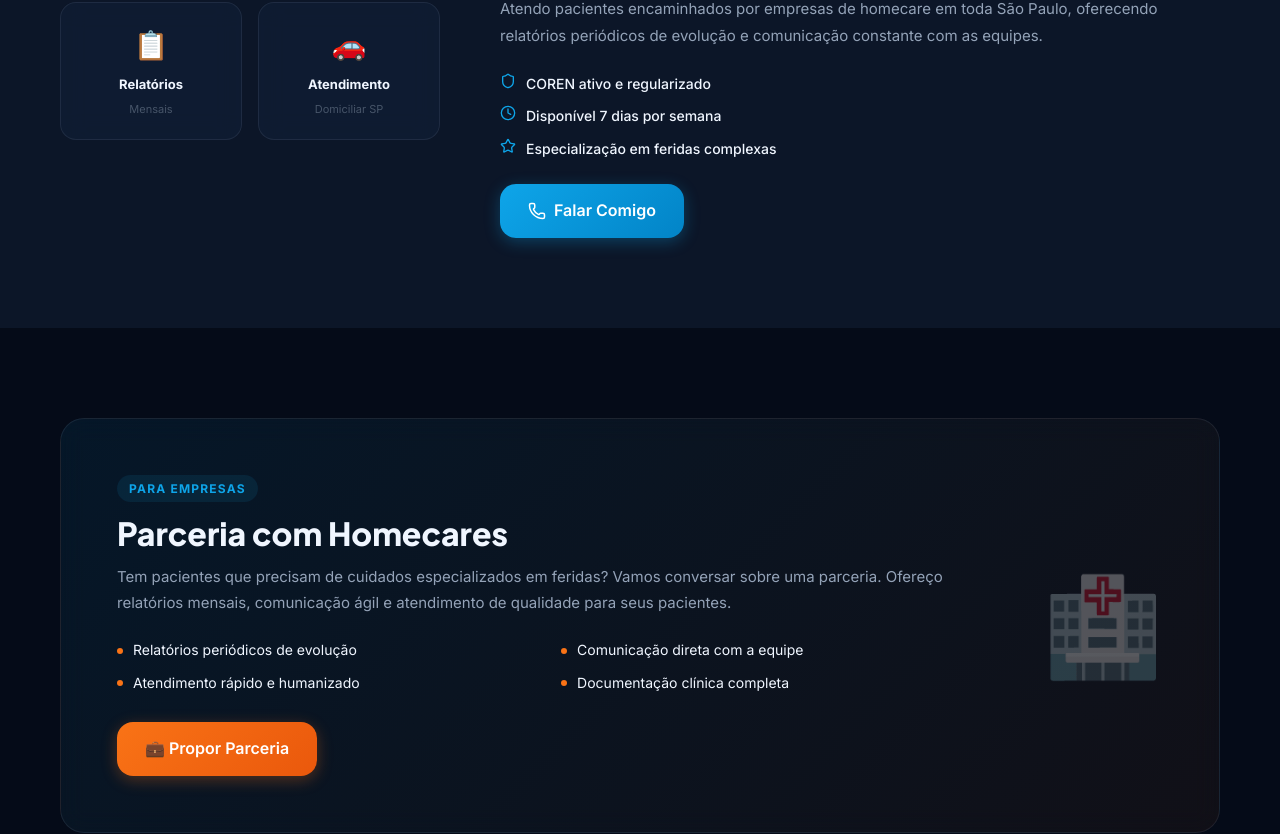
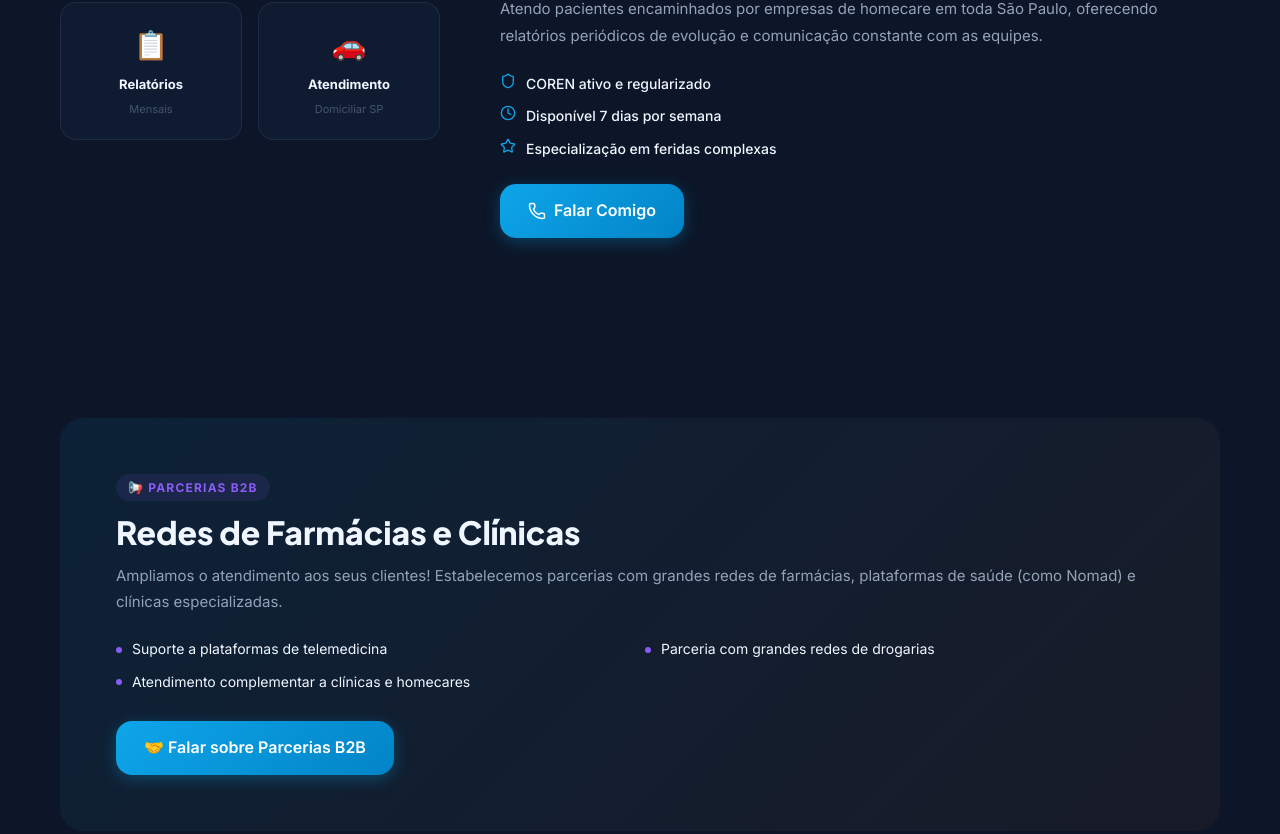
Before and after one commit to LeonardoGMendoza/enfermeiraferidas, a React (Vite) app: page / in a window 1280 px wide. Shown: the part 1963-2797 px from the top of the page. Built offline with nearby package versions, Linux system fonts and the light colour scheme.

Commit message:
Improve mobile menu functionality and clean up code
Refactor mobile menu handling and update icon comments.

```diff
--- a/src/pages/LandingPage.jsx
+++ b/src/pages/LandingPage.jsx
@@ -3,9 +3,7 @@ import { useNavigate } from 'react-router-dom';
 import { Activity, MapPin, Phone, Star, ArrowRight, Shield, Clock, Heart, Cross, Menu, X } from 'lucide-react';
 import './LandingPage.css';
 
-// Ícones SVG de enfermagem/curativos para substituir as bolinhas
 const NursingIcons = [
-  // Curativo/Band-aid
   { id: 'bandaid', size: 80, delay: '0s', duration: '14s', top: '8%', right: '5%',
     svg: (
       <svg viewBox="0 0 64 64" fill="none" xmlns="http://www.w3.org/2000/svg">
@@ -18,7 +16,6 @@ const NursingIcons = [
       </svg>
     )
   },
-  // Seringa
   { id: 'syringe', size: 90, delay: '-4s', duration: '16s', top: '65%', left: '2%',
     svg: (
       <svg viewBox="0 0 64 64" fill="none" xmlns="http://www.w3.org/2000/svg">
@@ -31,7 +28,6 @@ const NursingIcons = [
       </svg>
     )
   },
-  // Cruz médica
   { id: 'cross', size: 60, delay: '-8s', duration: '12s', top: '38%', left: '52%',
     svg: (
       <svg viewBox="0 0 64 64" fill="none" xmlns="http://www.w3.org/2000/svg">
@@ -41,7 +37,6 @@ const NursingIcons = [
       </svg>
     )
   },
-  // Coração com pulso
   { id: 'heart', size: 70, delay: '-2s', duration: '10s', top: '18%', left: '18%',
     svg: (
       <svg viewBox="0 0 64 64" fill="none" xmlns="http://www.w3.org/2000/svg">
@@ -50,7 +45,6 @@ const NursingIcons = [
       </svg>
     )
   },
-  // Pílula
   { id: 'pill', size: 65, delay: '-6s', duration: '8s', top: '68%', left: '38%',
     svg: (
       <svg viewBox="0 0 64 64" fill="none" xmlns="http://www.w3.org/2000/svg">
@@ -60,7 +54,6 @@ const NursingIcons = [
       </svg>
     )
   },
-  // Termômetro
   { id: 'thermo', size: 50, delay: '-3s', duration: '12s', top: '13%', left: '43%',
     svg: (
       <svg viewBox="0 0 64 64" fill="none" xmlns="http://www.w3.org/2000/svg">
@@ -71,7 +64,6 @@ const NursingIcons = [
       </svg>
     )
   },
-  // Estetoscópio
   { id: 'stethoscope', size: 85, delay: '-9s', duration: '14s', bottom: '8%', right: '18%',
     svg: (
       <svg viewBox="0 0 64 64" fill="none" xmlns="http://www.w3.org/2000/svg">
@@ -85,7 +77,6 @@ const NursingIcons = [
       </svg>
     )
   },
-  // Pezinho/Pé diabético
   { id: 'foot', size: 55, delay: '-1s', duration: '7s', top: '53%', right: '8%',
     svg: (
       <svg viewBox="0 0 64 64" fill="none" xmlns="http://www.w3.org/2000/svg">
@@ -104,9 +95,12 @@ export default function LandingPage() {
   const navigate = useNavigate();
   const [mobileMenuOpen, setMobileMenuOpen] = useState(false);
 
+  const closeMenu = () => setMobileMenuOpen(false);
+
   return (
     <div className="landing">
-      {/* Header */}
+
+      {/* ── Header ── */}
       <header className="landing-header">
         <div className="lh-logo">
           <div className="lh-logo-icon"><Activity size={20} /></div>
@@ -114,6 +108,8 @@ export default function LandingPage() {
             <span className="lh-logo-name">Enfermeira Feridas</span>
           </div>
         </div>
+
+        {/* Desktop nav */}
         <nav className="lh-nav-desktop">
           <a href="#servicos">Serviços</a>
           <a href="#sobre">Sobre</a>
@@ -122,41 +118,35 @@ export default function LandingPage() {
             Área Restrita
           </button>
         </nav>
-        <button className="mobile-menu-btn" onClick={() => setMobileMenuOpen(!mobileMenuOpen)} aria-label="Menu">
+
+        {/* Botão hambúrguer */}
+        <button
+          className="mobile-menu-btn"
+          onClick={() => setMobileMenuOpen(!mobileMenuOpen)}
+          aria-label="Menu"
+        >
           {mobileMenuOpen ? <X size={22} /> : <Menu size={22} />}
         </button>
       </header>
 
-      {/* Mobile Menu - Estilo Facebook (Dropdown Flutuante) */}
+      {/* ── Mobile Menu ── */}
       {mobileMenuOpen && (
         <>
-          <div className="mobile-menu-overlay" onClick={() => setMobileMenuOpen(false)}></div>
+          <div className="mobile-menu-overlay" onClick={closeMenu} />
           <div className="mobile-dropdown-menu">
-            <div className="mobile-dropdown-header">
-              <div className="md-avatar"><Activity size={24} /></div>
-              <div className="md-user-info">
-                <span className="md-name">Navegação</span>
-                <span className="md-sub">Enfermeira Feridas</span>
-              </div>
-            </div>
-
             <div className="mobile-dropdown-body">
-              <a href="#servicos" className="md-item" onClick={() => setMobileMenuOpen(false)}>
-                <span>Serviços</span>
-                <span className="md-chevron">›</span>
+              <a href="#servicos" className="md-item" onClick={closeMenu}>
+                Serviços
               </a>
-              <a href="#sobre" className="md-item" onClick={() => setMobileMenuOpen(false)}>
-                <span>Sobre Nós</span>
-                <span className="md-chevron">›</span>
+              <a href="#sobre" className="md-item" onClick={closeMenu}>
+                Sobre
               </a>
-              <a href="#contato" className="md-item" onClick={() => setMobileMenuOpen(false)}>
-                <span>Contato</span>
-                <span className="md-chevron">›</span>
+              <a href="#contato" className="md-item" onClick={closeMenu}>
+                Contato
               </a>
             </div>
-
             <div className="mobile-dropdown-footer">
-              <button className="btn btn-primary" onClick={() => { navigate('/app'); setMobileMenuOpen(false); }}>
+              <button className="btn btn-primary" onClick={() => { navigate('/app'); closeMenu(); }}>
                 Área Restrita
               </button>
             </div>
@@ -164,12 +154,11 @@ export default function LandingPage() {
         </>
       )}
 
-      {/* Hero */}
+      {/* ── Hero ── */}
       <section className="hero">
         <div className="hero-bg">
           <div className="hero-grid" />
           <div className="hero-glow" />
-          {/* Ícones de enfermagem animados */}
           {NursingIcons.map((icon) => (
             <div
               key={icon.id}
@@ -189,6 +178,7 @@ export default function LandingPage() {
             </div>
           ))}
         </div>
+
         <div className="hero-content">
           <div className="hero-badge">
             <Shield size={14} />
@@ -232,6 +222,7 @@ export default function LandingPage() {
             </div>
           </div>
         </div>
+
         <div className="hero-visual">
           <div className="hero-card glass">
             <div className="hcard-header">
@@ -270,7 +261,7 @@ export default function LandingPage() {
         </div>
       </section>
 
-      {/* Serviços */}
+      {/* ── Serviços ── */}
       <section className="section" id="servicos">
         <div className="section-label">O que oferecemos</div>
         <h2 className="section-title">Serviços Especializados</h2>
@@ -293,7 +284,7 @@ export default function LandingPage() {
         </div>
       </section>
 
-      {/* Sobre */}
+      {/* ── Sobre ── */}
       <section className="section section-alt" id="sobre">
         <div className="about-wrapper">
           <div className="about-visual">
@@ -350,63 +341,45 @@ export default function LandingPage() {
         </div>
       </section>
 
-      {/* Homecare CTA */}
-      <section className="section" id="homecares">
-        <div className="hc-cta glass">
+      {/* ── PARCERIAS: Redes de Farmácias e Clínicas (CORRIGIDO) ── */}
+      <section className="section section-alt" id="parcerias-redes">
+        <div className="hc-cta">
           <div className="hc-cta-content">
-            <div className="section-label">Para Empresas</div>
-            <h2 className="hc-cta-title">Parceria com Homecares</h2>
+            <div className="section-label" style={{ color: 'var(--info)', background: 'rgba(139,92,246,0.1)' }}>
+              📢 PARCERIAS B2B
+            </div>
+            <h2 className="hc-cta-title">Redes de Farmácias e Clínicas</h2>
             <p className="hc-cta-text">
-              Tem pacientes que precisam de cuidados especializados em feridas?
-              Vamos conversar sobre uma parceria. Ofereço relatórios mensais,
-              comunicação ágil e atendimento de qualidade para seus pacientes.
+              Ampliamos o atendimento aos seus clientes! Estabelecemos parcerias com grandes redes
+              de farmácias, plataformas de saúde (como Nomad) e clínicas especializadas.
             </p>
             <div className="hc-cta-benefits">
-              {['Relatórios periódicos de evolução','Comunicação direta com a equipe','Atendimento rápido e humanizado','Documentação clínica completa'].map((b,i) => (
-                <div key={i} className="hc-benefit">
-                  <span className="hc-benefit-dot" />
-                  {b}
-                </div>
-              ))}
+              <div className="hc-benefit">
+                <span className="hc-benefit-dot" style={{background: 'var(--info)'}} />
+                Suporte a plataformas de telemedicina
+              </div>
+              <div className="hc-benefit">
+                <span className="hc-benefit-dot" style={{background: 'var(--info)'}} />
+                Parceria com grandes redes de drogarias
+              </div>
+              <div className="hc-benefit">
+                <span className="hc-benefit-dot" style={{background: 'var(--info)'}} />
+                Atendimento complementar a clínicas e homecares
+              </div>
             </div>
             <a
-              href="https://wa.me/5511989553812?text=Olá!%20Sou%20de%20uma%20empresa%20de%20homecare%20e%20gostaria%20de%20conversar%20sobre%20parceria."
-              className="btn btn-accent btn-lg"
+              href="https://wa.me/5511989553812?text=Olá!%20Gostaria%20de%20conversar%20sobre%20uma%20parceria%20corporativa."
+              className="btn btn-primary btn-lg"
               target="_blank"
               rel="noreferrer"
             >
-              💼 Propor Parceria
-            </a>
-          </div>
-          <div className="hc-cta-img">🏥</div>
-        </div>
-      </section>
-
-      {/* Redes de Farmácias e Clínicas */}
-      <section className="section section-alt" id="parcerias-redes">
-        <div className="hc-cta glass">
-          <div className="hc-cta-img" style={{ fontSize: '72px', marginRight: '24px' }}>
-            <Cross size={80} className="text-info" />
-          </div>
-          <div className="hc-cta-content">
-            <div className="section-label" style={{ color: 'var(--info)', background: 'rgba(139,92,246,0.1)' }}>Parcerias B2B</div>
-            <h2 className="hc-cta-title">Redes de Farmácias e Clínicas</h2>
-            <p className="hc-cta-text">
-              Ampliamos o atendimento aos seus clientes! Estabelecemos parcerias com grandes redes de farmácias, plataformas de saúde (como Nomad) e clínicas especializadas.
-            </p>
-            <div className="hc-cta-benefits">
-              <div className="hc-benefit"><span className="hc-benefit-dot" style={{background: 'var(--info)'}} />Suporte a plataformas de telemedicina</div>
-              <div className="hc-benefit"><span className="hc-benefit-dot" style={{background: 'var(--info)'}} />Parceria com redes de drogarias</div>
-              <div className="hc-benefit"><span className="hc-benefit-dot" style={{background: 'var(--info)'}} />Atendimento complementar a clínicas</div>
-            </div>
-            <a href="https://wa.me/5511989553812?text=Olá!%20Gostaria%20de%20conversar%20sobre%20uma%20parceria%20corporativa." className="btn btn-primary btn-lg" target="_blank" rel="noreferrer">
               🤝 Falar sobre Parcerias B2B
             </a>
           </div>
         </div>
       </section>
 
-      {/* Redes Sociais */}
+      {/* ── Redes Sociais ── */}
       <section className="section social-section" id="redes">
         <div className="section-label">Redes Sociais</div>
         <h2 className="section-title">Acompanhe Nosso Trabalho</h2>
@@ -440,7 +413,7 @@ export default function LandingPage() {
         </div>
       </section>
 
-      {/* Contato */}
+      {/* ── Contato ── */}
       <section className="section section-alt" id="contato">
         <div className="section-label">Contato</div>
         <h2 className="section-title">Agende sua Avaliação</h2>
@@ -465,7 +438,7 @@ export default function LandingPage() {
         </div>
       </section>
 
-      {/* Footer */}
+      {/* ── Footer ── */}
       <footer className="landing-footer">
         <div className="footer-content">
           <div className="lh-logo">
@@ -476,6 +449,7 @@ export default function LandingPage() {
           <p className="footer-copy">© {new Date().getFullYear()} Todos os direitos reservados</p>
         </div>
       </footer>
+
     </div>
   );
 }
```
